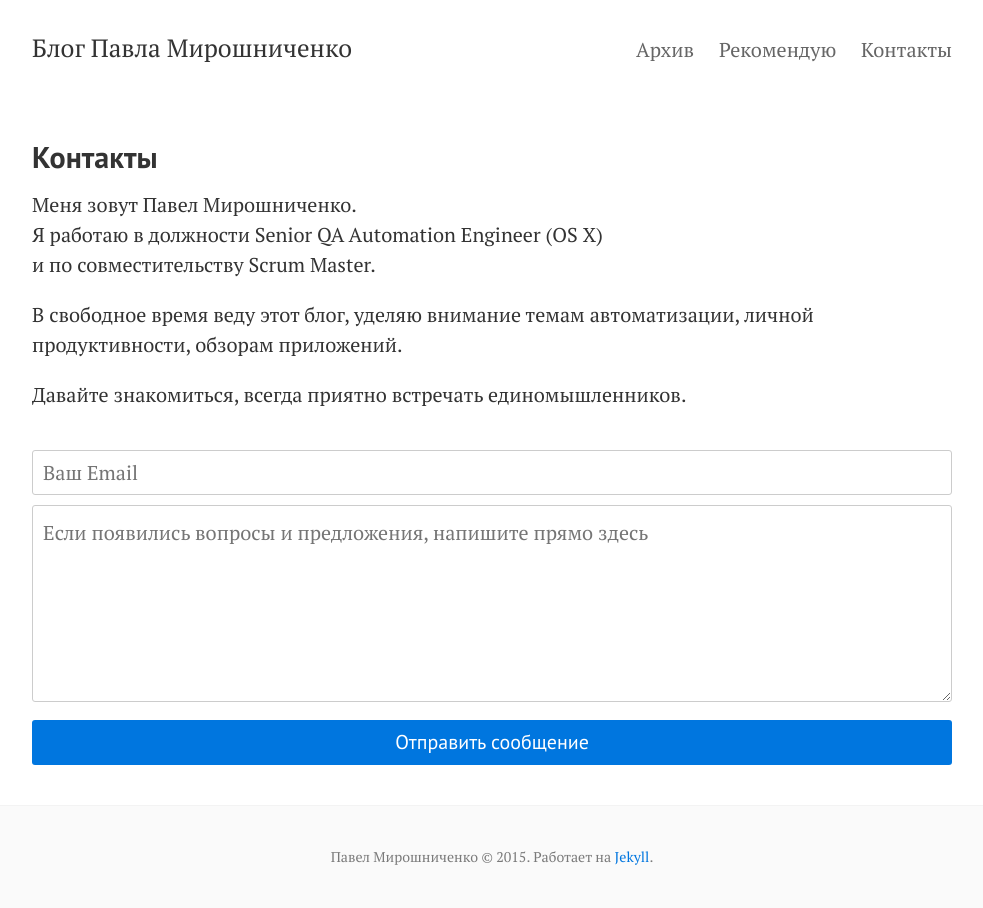
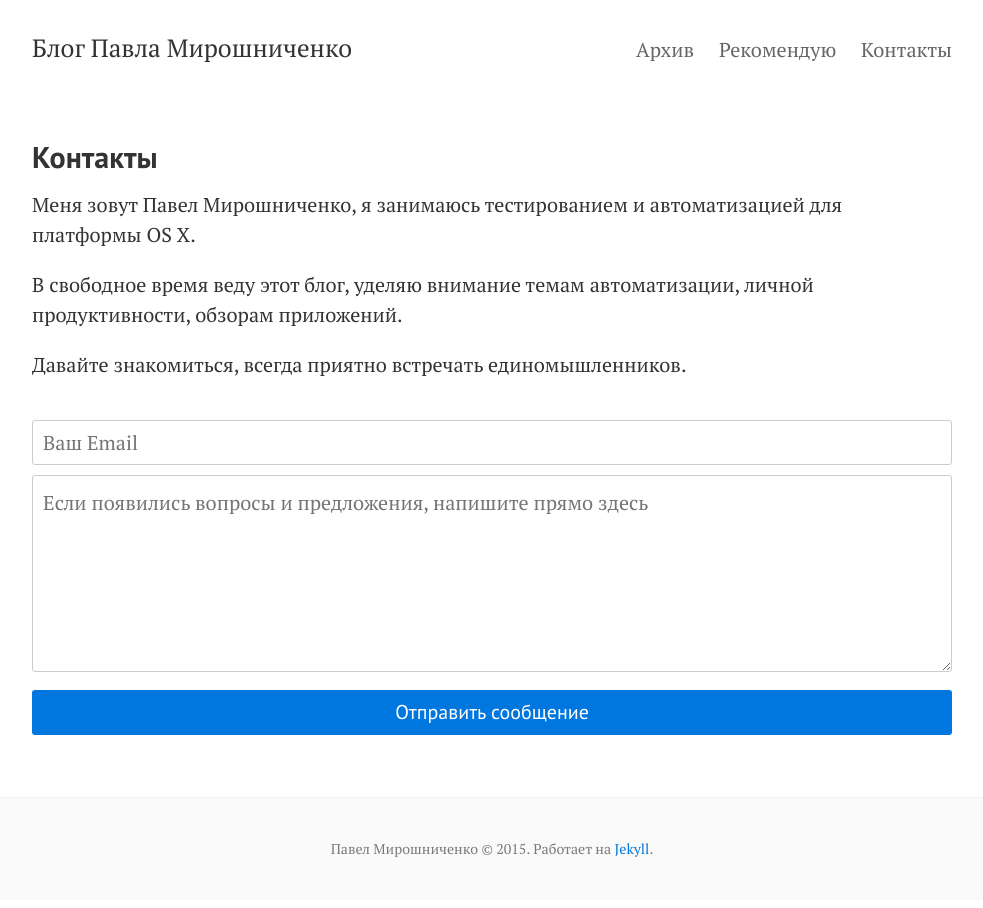
Before and after one commit to facetheheat/facetheheat.github.io, a Jekyll site: the page built from contact.html, in a window 1280 px wide. Shown: the whole page, without its empty margins (148-1131 px from the left). Built offline with Jekyll 4.4.1, drawn with Linux system fonts in a browser that asks for light colours.

Commit message:
Update contact.html

```diff
--- a/contact.html
+++ b/contact.html
@@ -4,9 +4,7 @@ title: Контакты
 permalink: /contact/
 ---
 <p>
-Меня зовут Павел Мирошниченко. <br>
-Я работаю в должности Senior QA Automation Engineer (OS X) <br>
-и по совместительству Scrum Master.
+Меня зовут Павел Мирошниченко, я занимаюсь тестированием и автоматизацией для платформы OS X.
 </p>
 
 <p>
```
